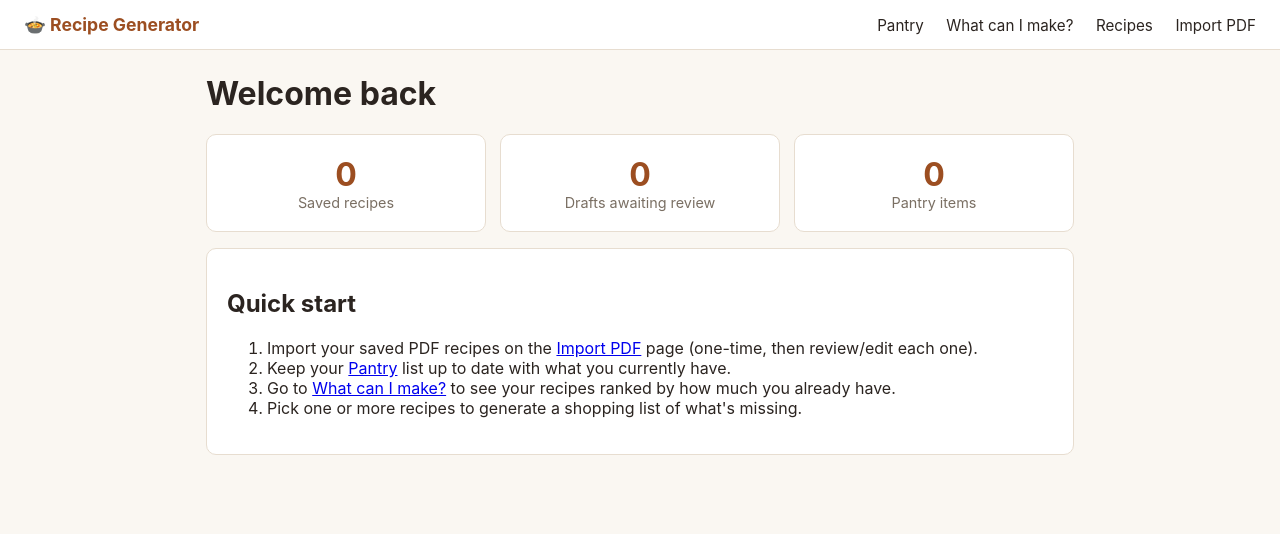
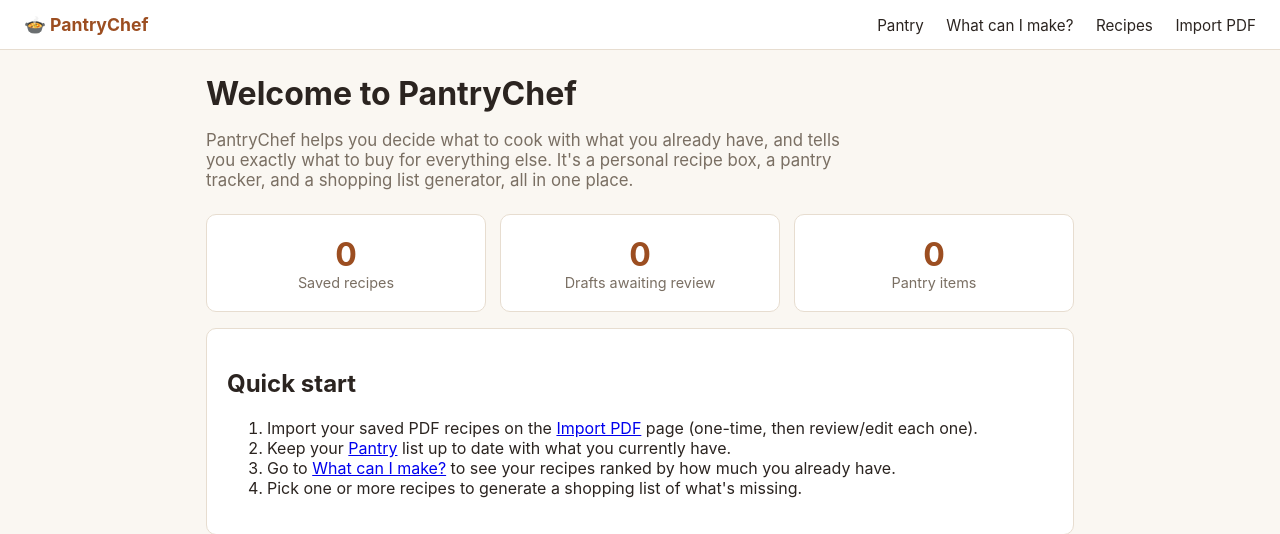
Before and after one commit to geraldinebkelly/pantry-chef, a Flask app: page / in a window 1280 px wide. Shown: the top 534 px of the page. Run offline with Flask 3, Linux system fonts and the light colour scheme; data that the repository does not hold is empty.

Commit message:
Rename app to PantryChef and add landing page description
Renamed throughout (page titles, header branding, README) since the app
no longer does any AI generation - it's a pantry-first recipe matcher and
shopping list tool. Also added a purpose-focused description to the
dashboard explaining what the tool actually does.

Co-Authored-By: Claude Sonnet 5 <noreply@anthropic.com>

```diff
--- a/static/style.css
+++ b/static/style.css
@@ -46,6 +46,14 @@ body {
 }
 
 h1 { margin-top: 0; }
+
+.tagline {
+  color: var(--muted);
+  font-size: 1.05rem;
+  max-width: 640px;
+  margin-top: -4px;
+  margin-bottom: 24px;
+}
 
 .card {
   background: var(--card);
--- a/templates/base.html
+++ b/templates/base.html
@@ -3,12 +3,12 @@
 <head>
 <meta charset="UTF-8">
 <meta name="viewport" content="width=device-width, initial-scale=1.0">
-<title>{% block title %}Recipe Generator{% endblock %}</title>
+<title>{% block title %}PantryChef{% endblock %}</title>
 <link rel="stylesheet" href="{{ url_for('static', filename='style.css') }}">
 </head>
 <body>
 <header class="topbar">
-  <a class="brand" href="{{ url_for('dashboard') }}">🍲 Recipe Generator</a>
+  <a class="brand" href="{{ url_for('dashboard') }}">🍲 PantryChef</a>
   <nav>
     <a href="{{ url_for('pantry') }}">Pantry</a>
     <a href="{{ url_for('matches') }}">What can I make?</a>
--- a/templates/dashboard.html
+++ b/templates/dashboard.html
@@ -1,7 +1,11 @@
 {% extends "base.html" %}
-{% block title %}Dashboard - Recipe Generator{% endblock %}
+{% block title %}Dashboard - PantryChef{% endblock %}
 {% block content %}
-<h1>Welcome back</h1>
+<h1>Welcome to PantryChef</h1>
+<p class="tagline">PantryChef helps you decide what to cook with what you already have,
+and tells you exactly what to buy for everything else. It's a personal recipe box, a
+pantry tracker, and a shopping list generator, all in one place.</p>
+
 <div class="grid">
   <div class="card stat">
     <div class="num">{{ recipe_count }}</div>
--- a/templates/import.html
+++ b/templates/import.html
@@ -1,5 +1,5 @@
 {% extends "base.html" %}
-{% block title %}Import PDF - Recipe Generator{% endblock %}
+{% block title %}Import PDF - PantryChef{% endblock %}
 {% block content %}
 <h1>Import recipes from PDF</h1>
 <div class="card">
--- a/templates/matches.html
+++ b/templates/matches.html
@@ -1,5 +1,5 @@
 {% extends "base.html" %}
-{% block title %}What can I make? - Recipe Generator{% endblock %}
+{% block title %}What can I make? - PantryChef{% endblock %}
 {% block content %}
 <h1>What can I make?</h1>
 
--- a/templates/pantry.html
+++ b/templates/pantry.html
@@ -1,5 +1,5 @@
 {% extends "base.html" %}
-{% block title %}Pantry - Recipe Generator{% endblock %}
+{% block title %}Pantry - PantryChef{% endblock %}
 {% block content %}
 <h1>Pantry</h1>
 <div class="card">
--- a/templates/recipe_detail.html
+++ b/templates/recipe_detail.html
@@ -1,5 +1,5 @@
 {% extends "base.html" %}
-{% block title %}{{ recipe['title'] }} - Recipe Generator{% endblock %}
+{% block title %}{{ recipe['title'] }} - PantryChef{% endblock %}
 {% block content %}
 <h1>{{ recipe['title'] }}
   {% if recipe['is_draft'] %}<span class="badge badge-draft">draft</span>{% endif %}
--- a/templates/recipe_form.html
+++ b/templates/recipe_form.html
@@ -1,5 +1,5 @@
 {% extends "base.html" %}
-{% block title %}{% if is_new %}New Recipe{% else %}Edit Recipe{% endif %} - Recipe Generator{% endblock %}
+{% block title %}{% if is_new %}New Recipe{% else %}Edit Recipe{% endif %} - PantryChef{% endblock %}
 {% block content %}
 <h1>{% if is_new %}Add a recipe{% else %}{% if recipe['is_draft'] %}Review imported recipe{% else %}Edit recipe{% endif %}{% endif %}</h1>
 
--- a/templates/recipes.html
+++ b/templates/recipes.html
@@ -1,5 +1,5 @@
 {% extends "base.html" %}
-{% block title %}Recipes - Recipe Generator{% endblock %}
+{% block title %}Recipes - PantryChef{% endblock %}
 {% block content %}
 <h1>Recipes</h1>
 <p><a class="btn" href="{{ url_for('new_recipe') }}">+ Add recipe manually</a></p>
--- a/templates/shopping_list.html
+++ b/templates/shopping_list.html
@@ -1,5 +1,5 @@
 {% extends "base.html" %}
-{% block title %}Shopping List - Recipe Generator{% endblock %}
+{% block title %}Shopping List - PantryChef{% endblock %}
 {% block content %}
 <h1>Shopping list</h1>
 
```
Also changed, not shown: README.md.
